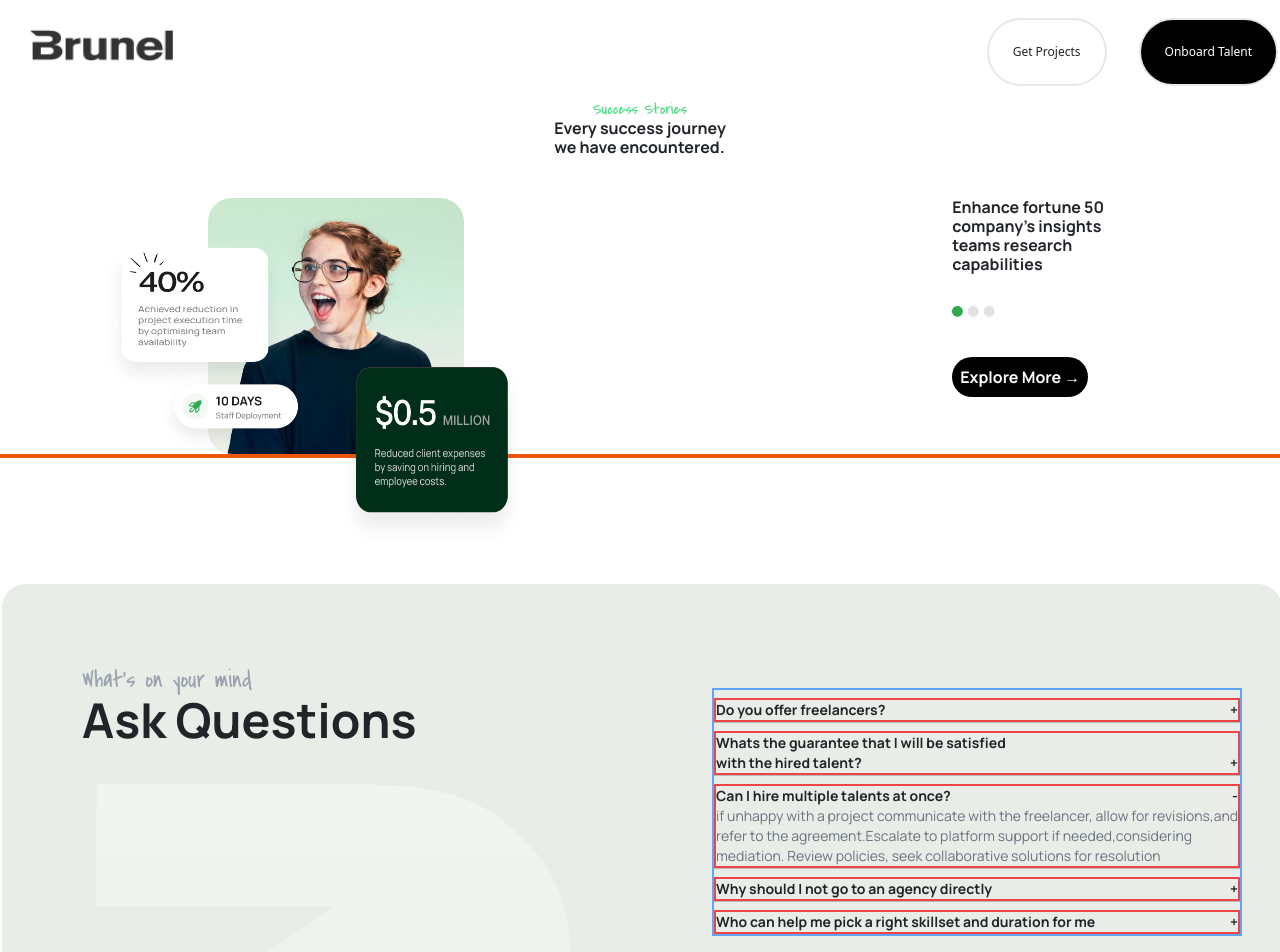
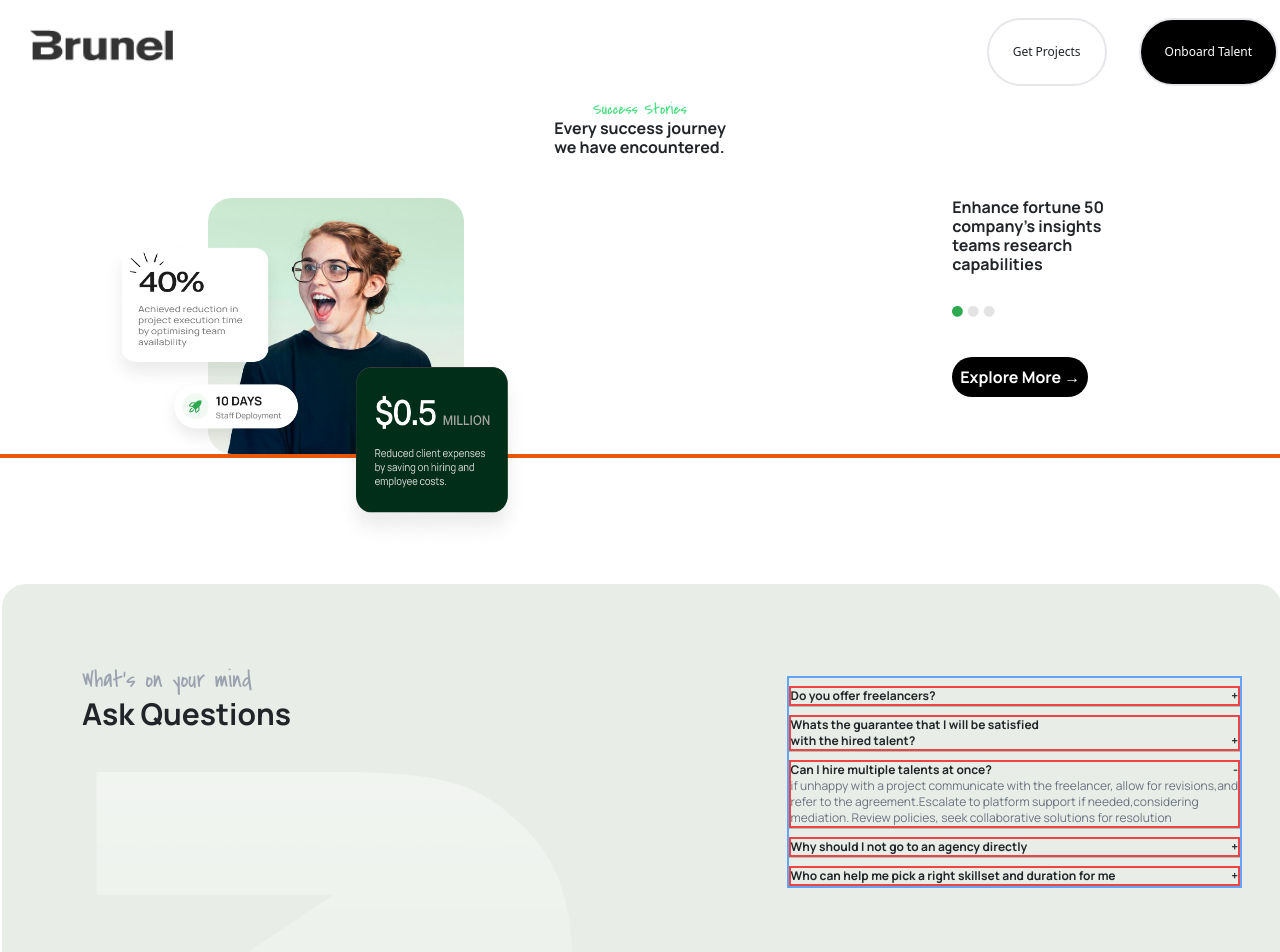
Before and after one commit to anuragdas2001/Brunel, a React (Vite) app: page / in a window 1280 px wide. Shown: the top 952 px of the page. Built offline with nearby package versions, Linux system fonts and the light colour scheme.

Commit message:
Staging...

```diff
--- a/src/App.css
+++ b/src/App.css
@@ -996,6 +996,11 @@ video {
   line-height: 1.5rem;
 }
 
+.text-4xl {
+  font-size: 2.25rem;
+  line-height: 2.5rem;
+}
+
 .font-\[400\] {
   font-weight: 400;
 }
--- a/src/components/Home.tsx
+++ b/src/components/Home.tsx
@@ -68,8 +68,8 @@ export const Home = () => {
           <h1 className="covered-by-your-grace-regular text-2xl m-10 ms-10 text-gray-400">
             What's on your mind
           </h1>
-          <h1 className="ms-10 manrope -mt-10  text-5xl">Ask Questions</h1>
-          <div className="float-right border-2 text-sm manrope -mt-14 border-blue-400">
+          <h1 className="ms-10 manrope -mt-10  text-3xl">Ask Questions</h1>
+          <div className="float-right border-2 text-xs manrope -mt-14 border-blue-400">
             <div className=" border-2 mt-2 border-red-500">
               <span className="">Do you offer freelancers? </span>
               <span className="float-end">+</span>
```
